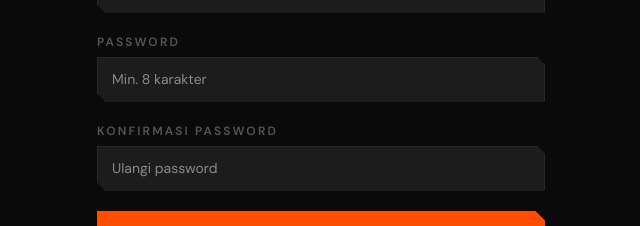
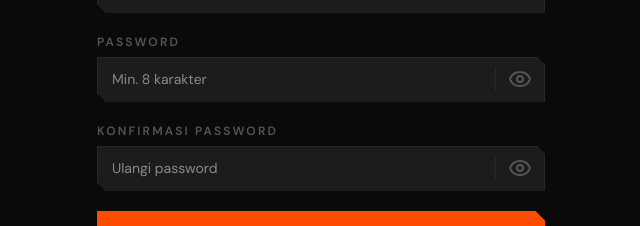
Before and after one commit to RapzzKY24/FitQuest, a Next.js app: page /auth/register in a window 1280 px wide. Shown: the part 467-693 px from the top of the page, without its empty margins (319-959 px from the left). Built offline with nearby package versions, Linux system fonts and the light colour scheme; a web font is replaced by a local one.

Commit message:
feat: show password

```diff
--- a/src/features/auth/actions/auth.actions.ts
+++ b/src/features/auth/actions/auth.actions.ts
@@ -43,6 +43,7 @@ export async function signUp(data: RegisterSchema): Promise<AuthActionResult> {
       email: parsed.data.email,
       password: parsed.data.password,
       options: {
+        emailRedirectTo : "http://localhost:3000/auth/login",
         data: {
           // Data ini dibaca oleh trigger fn_handle_new_user di Supabase
           // untuk auto-create user_profiles + user_stats
--- a/src/features/auth/components/LoginForm.tsx
+++ b/src/features/auth/components/LoginForm.tsx
@@ -12,13 +12,18 @@ import {Input} from "@/src/components/ui/Input";
 import {Button} from "@/src/components/ui/Button";
 import {useRouter} from "next/navigation";
 import {ToastContainer, useToast} from "@/src/components/ui/Toast";
-import { Zap } from "lucide-react";
+import {EyeClosedIcon, EyeIcon, Zap} from "lucide-react";
 
 export function LoginForm() {
   const router = useRouter();
   const {toasts, show: showToast, dismiss: dismissToast} = useToast();
   const [serverError, setServerError] = useState<string | null>(null);
   const [isLoading, setIsLoading] = useState(false);
+  const [inputType, setInputType] = useState<string>("password");
+
+  const handleChangeInputType = (type : string)=>{
+    setInputType(type)
+  }
 
   const {
     register,
@@ -86,7 +91,7 @@ export function LoginForm() {
         <div className="relative z-10 flex items-center gap-3">
           <div className="w-9 h-9 bg-primary cc-sm flex items-center justify-center">
             <span className="font-display font-black text-white text-base leading-none">
-              <Zap fill="#fff"/>
+              <Zap fill="#fff" />
             </span>
           </div>
           <span className="font-display font-black text-xl tracking-wider uppercase">
@@ -134,7 +139,7 @@ export function LoginForm() {
           <div className="flex items-center gap-3 mb-10 lg:hidden">
             <div className="w-8 h-8 bg-primary cc-xs flex items-center justify-center">
               <span className="font-display font-black text-white text-sm">
-                <Zap fill="#fff"/>
+                <Zap fill="#fff" />
               </span>
             </div>
             <span className="font-display font-black text-lg tracking-wider uppercase">
@@ -186,8 +191,9 @@ export function LoginForm() {
                 </Link> */}
               </div>
               <Input
+                suffixNode={inputType === "password" ? <EyeIcon className="cursor-pointer hover:text-primary transition-colors" onClick={() => handleChangeInputType("text")} /> : <EyeClosedIcon className="cursor-pointer hover:text-primary transition-colors" onClick={() => handleChangeInputType("password")}/>}
                 {...register("password")}
-                type="password"
+                type={inputType}
                 placeholder="••••••••"
                 label="Password"
                 autoComplete="current-password"
--- a/src/features/auth/components/RegisterForm.tsx
+++ b/src/features/auth/components/RegisterForm.tsx
@@ -1,23 +1,23 @@
 "use client";
 
-import { useState } from "react";
-import { useForm, useWatch } from "react-hook-form";
-import { zodResolver } from "@hookform/resolvers/zod";
+import {useState} from "react";
+import {useForm, useWatch} from "react-hook-form";
+import {zodResolver} from "@hookform/resolvers/zod";
 import Link from "next/link";
-import { signUp } from "../actions/auth.actions";
-import { registerSchema } from "../schemas/auth.schemas";
-import type { RegisterSchema } from "../schemas/auth.schemas";
-import { Input } from "@/src/components/ui/Input";
-import { Button } from "@/src/components/ui/Button";
-import { ToastContainer, useToast } from "@/src/components/ui/Toast";
-import { useRouter } from "next/navigation";
-import { Zap } from "lucide-react";
+import {signUp} from "../actions/auth.actions";
+import {registerSchema} from "../schemas/auth.schemas";
+import type {RegisterSchema} from "../schemas/auth.schemas";
+import {Input} from "@/src/components/ui/Input";
+import {Button} from "@/src/components/ui/Button";
+import {ToastContainer, useToast} from "@/src/components/ui/Toast";
+import {useRouter} from "next/navigation";
+import {EyeClosedIcon, EyeIcon, Zap} from "lucide-react";
 
-function PasswordStrength({ password }: { password: string }) {
+function PasswordStrength({password}: {password: string}) {
   const checks = [
-    { label: "8+ karakter", ok: password.length >= 8 },
-    { label: "Huruf kapital", ok: /[A-Z]/.test(password) },
-    { label: "Angka", ok: /[0-9]/.test(password) },
+    {label: "8+ karakter", ok: password.length >= 8},
+    {label: "Huruf kapital", ok: /[A-Z]/.test(password)},
+    {label: "Angka", ok: /[0-9]/.test(password)},
   ];
   const strength = checks.filter((c) => c.ok).length;
   const colors = [
@@ -29,6 +29,7 @@ function PasswordStrength({ password }: { password: string }) {
   // const labels = ["", "Lemah", "Lumayan", "Kuat"];
 
   if (!password) return null;
+
 
   return (
     <div className="mt-2 space-y-2">
@@ -50,8 +51,7 @@ function PasswordStrength({ password }: { password: string }) {
             key={c.label}
             className={`font-mono text-xxs tracking-wide transition-colors ${
               c.ok ? "text-success" : "text-muted"
-            }`}
-          >
+            }`}>
             {c.ok ? "✓" : "○"} {c.label}
           </span>
         ))}
@@ -64,19 +64,25 @@ export function RegisterForm() {
   const router = useRouter();
   const [serverError, setServerError] = useState<string | null>(null);
   const [isLoading, setIsLoading] = useState(false);
-  const { toasts, show: showToast, dismiss: dismissToast } = useToast();
+  const {toasts, show: showToast, dismiss: dismissToast} = useToast();
+    const [inputType, setInputType] = useState<string>("password");
+
+  const handleChangeInputType = (type : string)=>{
+    setInputType(type)
+  }
+
 
   const {
     register,
     handleSubmit,
     control,
-    formState: { errors },
+    formState: {errors},
   } = useForm<RegisterSchema>({
     resolver: zodResolver(registerSchema),
   });
 
   const passwordValue =
-    useWatch({ control, name: "password", defaultValue: "" }) ?? "";
+    useWatch({control, name: "password", defaultValue: ""}) ?? "";
 
   async function onSubmit(data: RegisterSchema) {
     setIsLoading(true);
@@ -108,7 +114,9 @@ export function RegisterForm() {
         {/* Logo */}
         <div className="flex items-center gap-3 mb-10">
           <div className="w-8 h-8 bg-primary cc-xs flex items-center justify-center">
-            <span className="font-display font-black text-sm"><Zap fill="#fff"/></span>
+            <span className="font-display font-black text-sm">
+              <Zap fill="#fff" />
+            </span>
           </div>
           <span className="font-display font-black text-lg tracking-wider uppercase">
             FitQuest
@@ -175,8 +183,21 @@ export function RegisterForm() {
           {/* Password */}
           <div>
             <Input
+              suffixNode={
+                inputType === "password" ? (
+                  <EyeIcon
+                    className="cursor-pointer hover:text-primary transition-colors"
+                    onClick={() => handleChangeInputType("text")}
+                  />
+                ) : (
+                  <EyeClosedIcon
+                    className="cursor-pointer hover:text-primary transition-colors"
+                    onClick={() => handleChangeInputType("password")}
+                  />
+                )
+              }
               {...register("password")}
-              type="password"
+              type={inputType}
               label="Password"
               placeholder="Min. 8 karakter"
               autoComplete="new-password"
@@ -188,8 +209,21 @@ export function RegisterForm() {
           {/* Confirm Password */}
           <div>
             <Input
+             suffixNode={
+                inputType === "password" ? (
+                  <EyeIcon
+                    className="cursor-pointer hover:text-primary transition-colors"
+                    onClick={() => handleChangeInputType("text")}
+                  />
+                ) : (
+                  <EyeClosedIcon
+                    className="cursor-pointer hover:text-primary transition-colors"
+                    onClick={() => handleChangeInputType("password")}
+                  />
+                )
+              }
               {...register("confirmPassword")}
-              type="password"
+              type={inputType}
               label="Konfirmasi Password"
               placeholder="Ulangi password"
               autoComplete="new-password"
@@ -215,8 +249,7 @@ export function RegisterForm() {
           Sudah punya akun?{" "}
           <Link
             href="/auth/login"
-            className="text-primary font-semibold hover:text-secondary transition-colors"
-          >
+            className="text-primary font-semibold hover:text-secondary transition-colors">
             Masuk
           </Link>
         </p>
```
